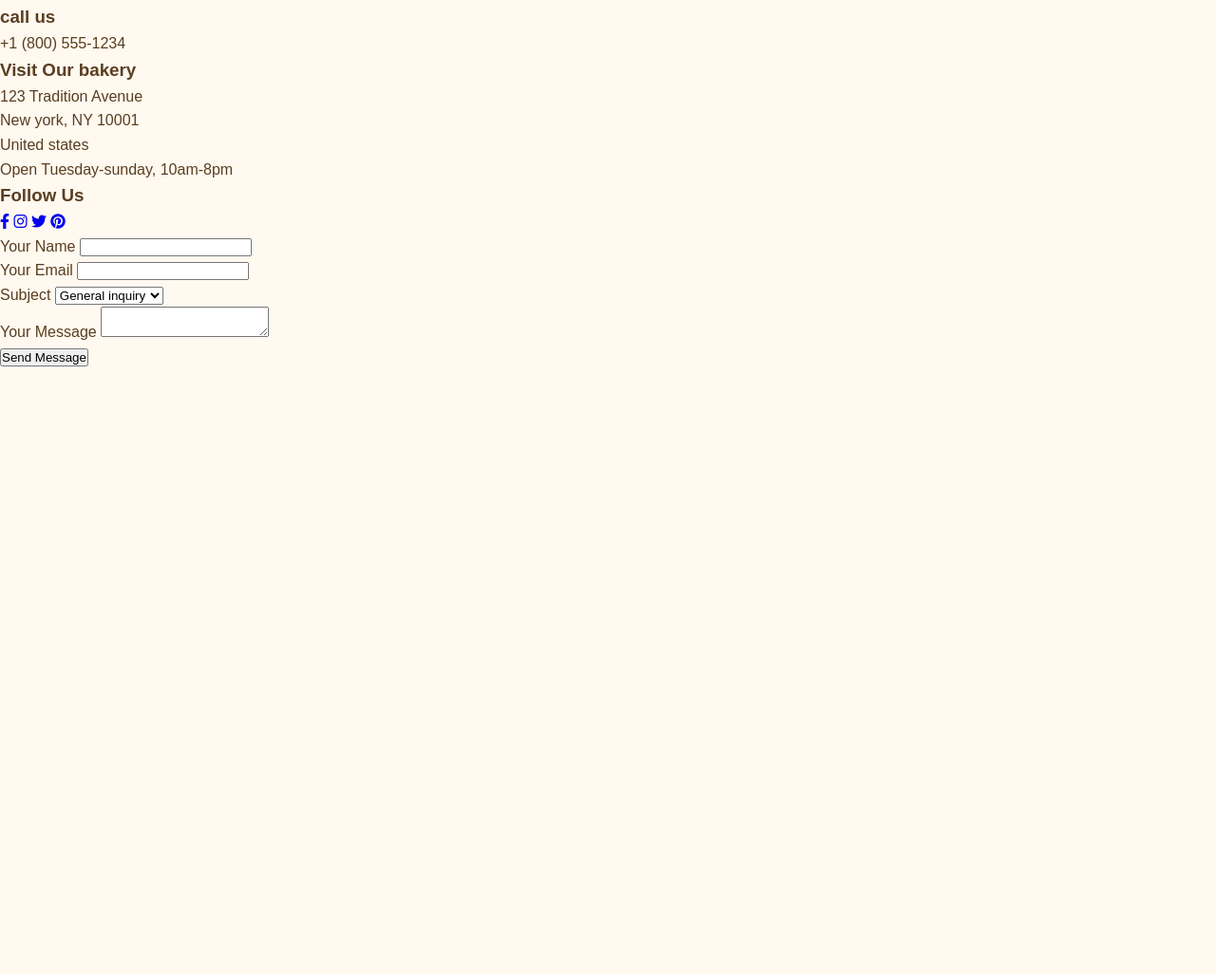
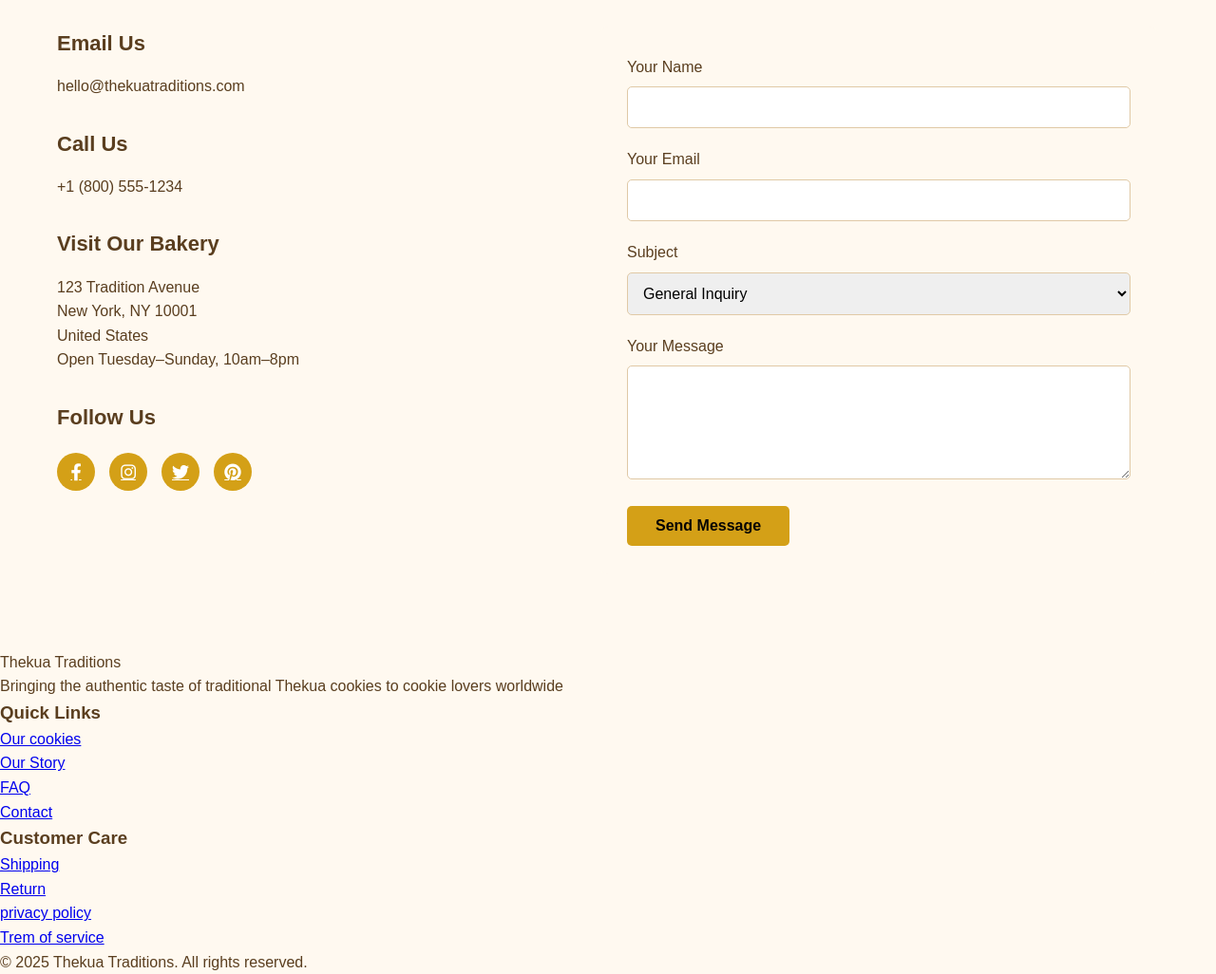
Before and after one commit to nishabharti29/tapti-mockups, a plain HTML site: page index.html in a window 1280 px wide. Shown: the part 3653-4679 px from the top of the page at 95% size. Before the commit the page ends 4042 px from the top, so only its background shows below. Drawn offline with Linux system fonts and the light colour scheme.

Commit message:
Add files via upload

```diff
--- a/index.html
+++ b/index.html
@@ -163,23 +163,23 @@
       </section>
       <section id="contact" class="contact-section">
         <h2 class="section-title">Get in Touch</h2>
-        <div class="contact-cointainer">
+        <div class="contact-container">
           <div class="contact-info">
             <div class="contact-method">
               <h3>Email Us</h3>
               <p>hello@thekuatraditions.com</p>
             </div>
             <div class="contact-method">
-              <h3>call us</h3>
+              <h3>Call Us</h3>
               <p>+1 (800) 555-1234</p>
             </div>
             <div class="contact-method">
-              <h3>Visit Our bakery</h3>
+              <h3>Visit Our Bakery</h3>
               <p>
                 123 Tradition Avenue<br />
-                New york, NY 10001<br />
-                United states<br />
-                Open Tuesday-sunday, 10am-8pm
+                New York, NY 10001<br />
+                United States<br />
+                Open Tuesday–Sunday, 10am–8pm
               </p>
             </div>
             <div class="contact-method">
@@ -200,7 +200,6 @@
               </div>
             </div>
           </div>
-        </div>
           <div class="contact-form">
             <form>
               <div class="form-group">
@@ -214,7 +213,7 @@
               <div class="form-group">
                 <label for="subject">Subject</label>
                 <select id="subject">
-                <option value="general">General inquiry</option>
+                  <option value="general">General Inquiry</option>
                   <option value="order">Order Question</option>
                   <option value="feedback">Feedback</option>
                   <option value="other">Other</option>
@@ -227,7 +226,40 @@
               <button type="submit" class="submit-btn">Send Message</button>
             </form>
           </div>
+        </div>
       </section>
     </main>
+    <footer>
+      <div class="footer-container">
+        <div class="footer-about">
+          <div class="footer-logo">Thekua Traditions</div>
+          <p class="footer-about">
+            Bringing the authentic taste of traditional Thekua cookies to cookie
+            lovers worldwide
+          </p>
+        </div>
+        <div class="footer-links">
+          <h3>Quick Links</h3>
+          <ul>
+            <li><a href="#product">Our cookies</a></li>
+            <li><a href="#Story">Our Story</a></li>
+            <li><a href="#Faq">FAQ</a></li>
+            <li><a href="#Contact">Contact</a></li>
+          </ul>
+        </div>
+        <div class="footer-links">
+          <h3>Customer Care</h3>
+          <ul>
+            <li><a href="#">Shipping</a></li>
+            <li><a href="#">Return</a></li>
+            <li><a href="#">privacy policy</a></li>
+            <li><a href="#">Trem of service</a></li>
+          </ul>
+        </div>
+      </div>
+      <div class="copyright">
+        © 2025 Thekua Traditions. All rights reserved.
+      </div>
+    </footer>
   </body>
 </html>
--- a/style.css
+++ b/style.css
@@ -282,3 +282,97 @@
         margin-bottom: 10px;
         color: #5a3e1f;
     }
+    /*contact section */
+    .contact-section {
+      padding: 80px 20px;
+      max-width: 1200px;
+      margin: 0 auto;
+    }
+
+    .contact-container {
+      display: flex;
+      gap: 40px;
+    }
+    .contact-method {
+      margin-bottom: 30px;
+    }
+    .contact-method h3 {
+      font-size: 22px;
+      margin-bottom: 15px;
+      color: #5a3e1f;
+
+    }
+    .contact-info {
+      flex: 1;
+    }
+
+    .social-icons {
+      display: flex;
+      gap: 15px;
+      margin-top: 20px;
+    }
+
+    .social-icon {
+      width: 40px;
+      height: 40px;
+      border-radius: 50%;
+      background: #d4a017;
+      color: white;
+      display: flex;
+      align-items: center;
+      justify-content: center;
+      font-size: 18px;
+      transition: all 0.3s;
+
+    }
+    .social-icon:hover {
+      background: #b58a14;
+      transform: translateY(-3px);
+    }
+    .contact-form {
+      flex: 1;
+      background: #fff9f0;
+      padding: 30px;
+      border-radius: 10px;
+    }
+
+    .form-group {
+      margin-bottom: 20px;
+    }
+
+    .form-group label {
+      display: block;
+      margin-bottom: 8px;
+      font-weight: 500;
+    }
+    .form-group input,
+    .form-group textarea,
+    .form-group select {
+      width: 100%;
+      padding: 12px;
+      border: 1px solid #e0c9a6;
+      border-radius: 5px;
+      font-size: 16px;
+    }
+
+    .form-group textarea {
+      height: 120px;
+      resize: vertical;
+    }
+    .submit-btn {
+      background: #d4a017;
+      color: rgb(6, 4, 4);
+      border: none;
+      padding: 12px 30px;
+      font-size: 16px;
+      border-radius: 5px;
+      cursor: pointer;
+      transition: all 0.3s;
+      font-weight: bold;
+    }
+    .submit-btn:hover {
+      background: #b58a14;
+      transform: translateY(-2px);
+      box-shadow: 0 5px 10px rgba(0, 0, 0, 0, 0.1);
+
+    }
```
Lines whose indentation alone changed are shown as unchanged.
